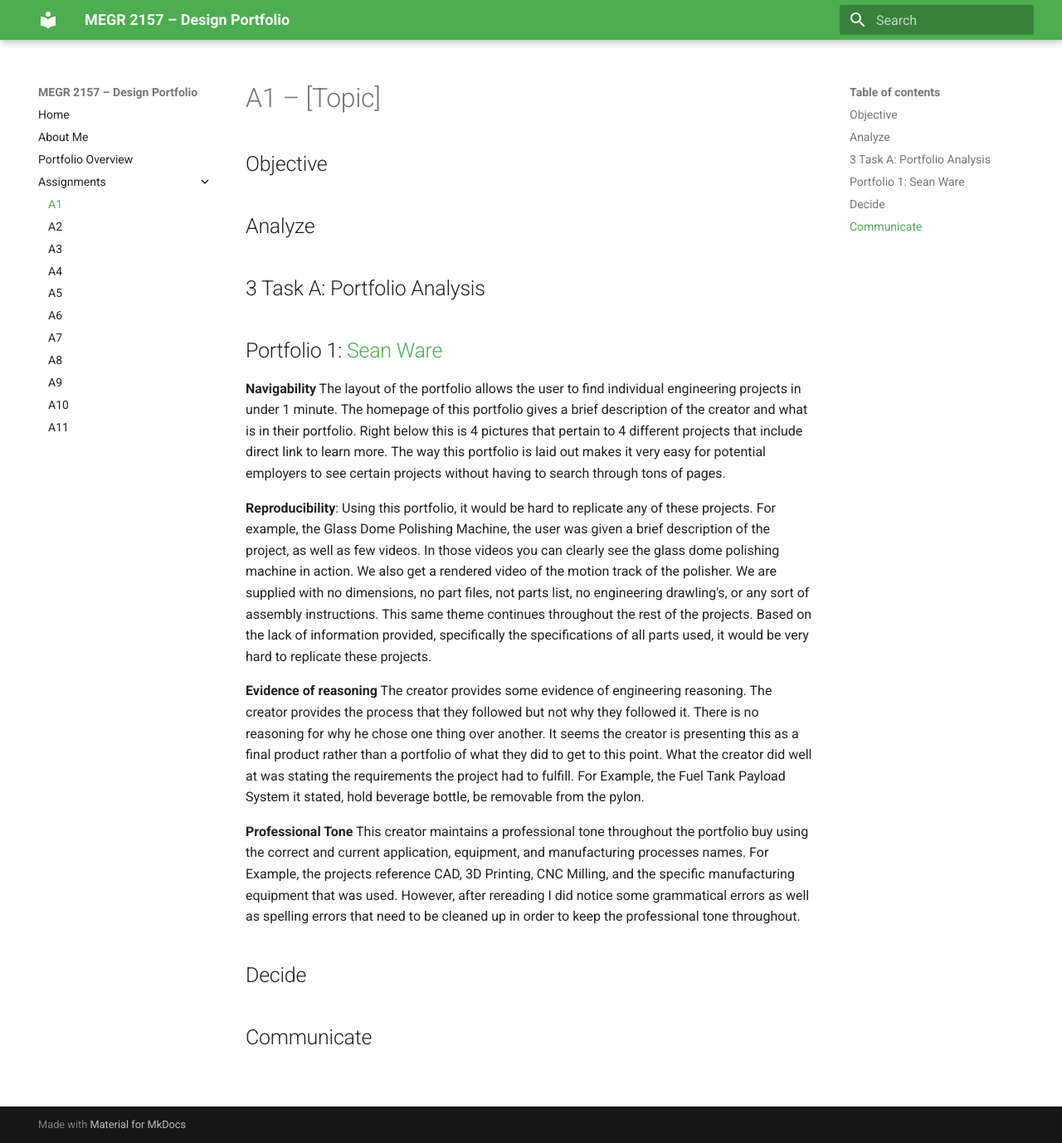
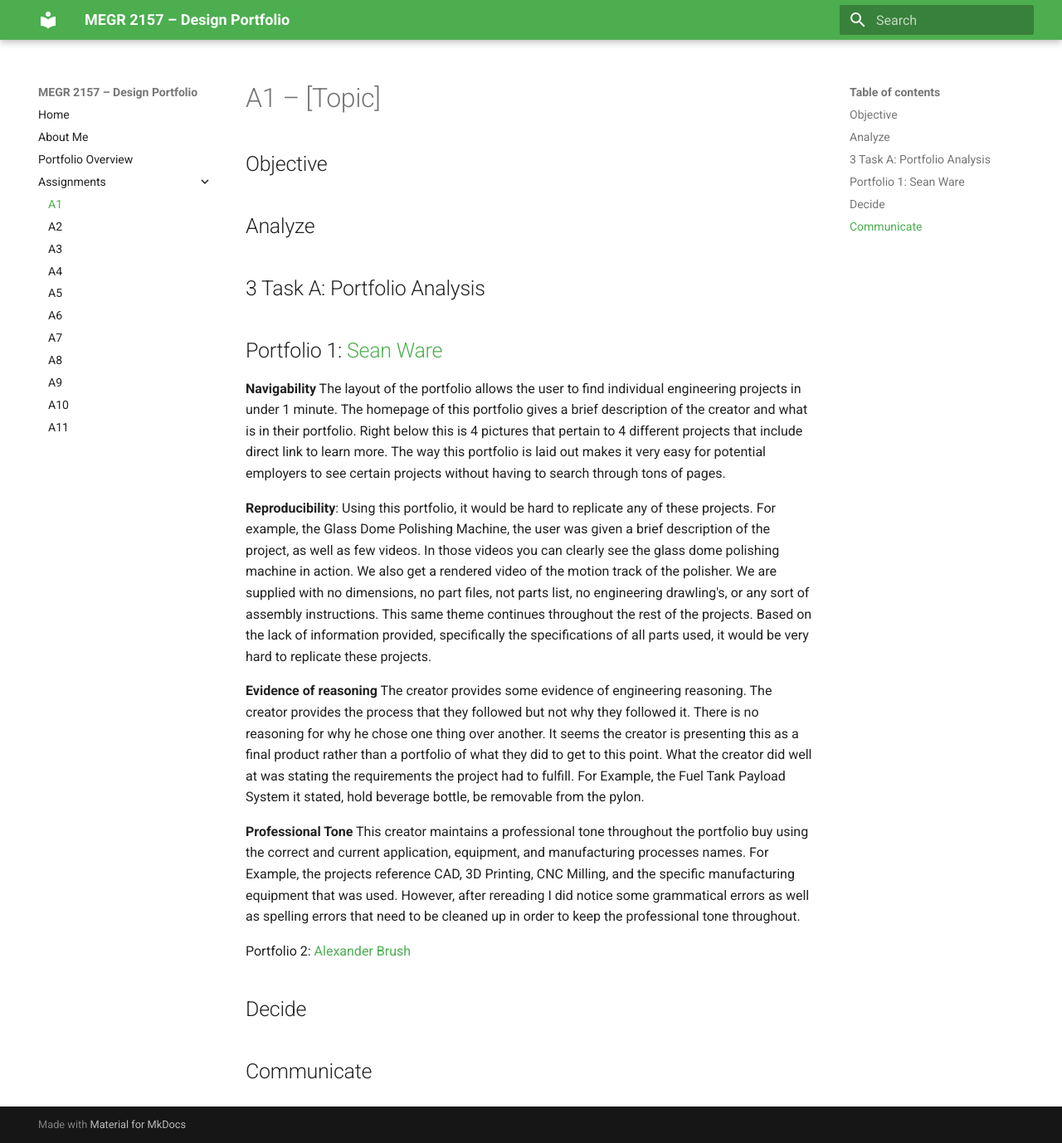
Before and after one commit to msweeney27j/-megr2157-portfolio, an MkDocs documentation site: the page built from docs/assignments/A01/index.md, in a window 1280 px wide and 1378 px high. Shown: the whole window at 83% size. Built offline with MkDocs 1.6.1 and Material for MkDocs 9.7.7, drawn with Linux system fonts in a browser that asks for light colours.

Commit message:
Update index.md with Portfolio link and feedback
Added a link to Portfolio 2 and noted grammatical errors.

```diff
--- a/docs/assignments/A01/index.md
+++ b/docs/assignments/A01/index.md
@@ -18,6 +18,9 @@ The creator provides some evidence of engineering reasoning. The creator provide
 **Professional Tone**
 This creator maintains a professional tone throughout the portfolio buy using the correct and current application, equipment, and manufacturing processes names. For Example, the projects reference CAD, 3D Printing, CNC Milling, and the specific manufacturing equipment that was used. However, after rereading I did notice some grammatical errors as well as spelling errors that need to be cleaned up in order to keep the professional tone throughout.
 
+Portfolio 2: [Alexander Brush](https://alexanderbrush.com/)
+
+
 ## Decide
 
 
```
